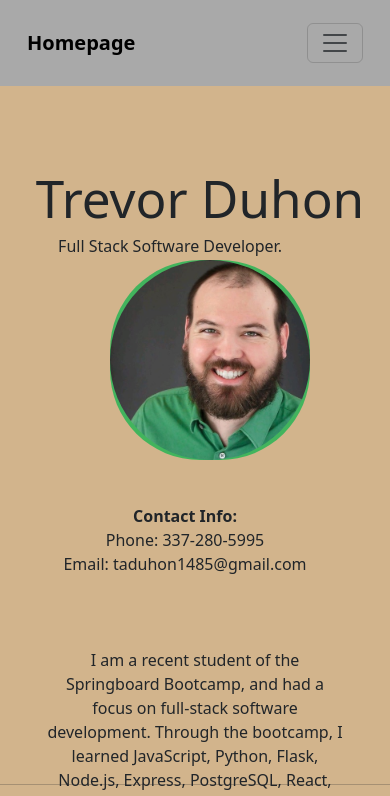
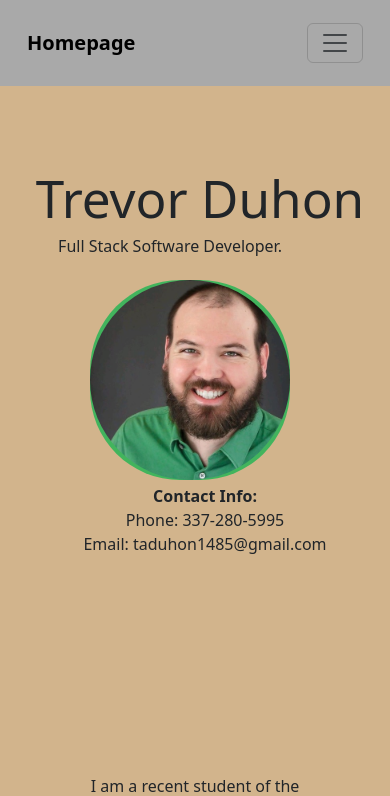
Before and after one commit to Tadler92/Portfolio, a React (Vite) app: page / in a window 390 px wide. Shown: the top 796 px of the page. Built offline with nearby package versions, Linux system fonts and the light colour scheme.

Commit message:
More screen size responsive edits

```diff
--- a/src/Home.css
+++ b/src/Home.css
@@ -136,14 +136,15 @@ hr {
     width: 200px;
     height: 200px;
     position: relative;
-    left: -160px;
-    top: 60px;
+    left: -180px;
+    top: 80px;
   }
 
   .Home-info figure {
     position: relative;
-    top: 200px;
-    left: 110px;
+    top: 180px;
+    left: 130px;
+    margin-bottom: 150px;
   }
 
   .Home-bio {
```
